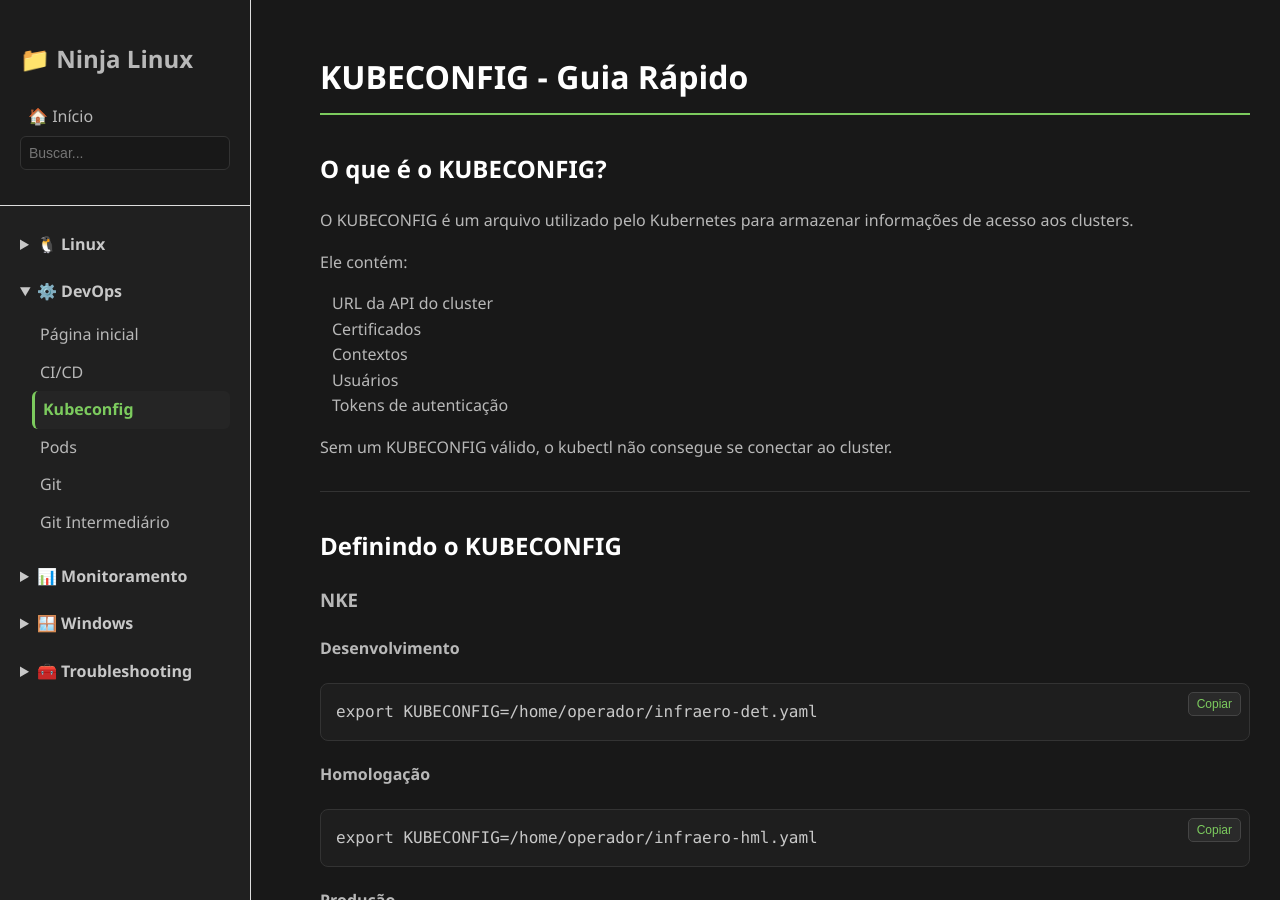
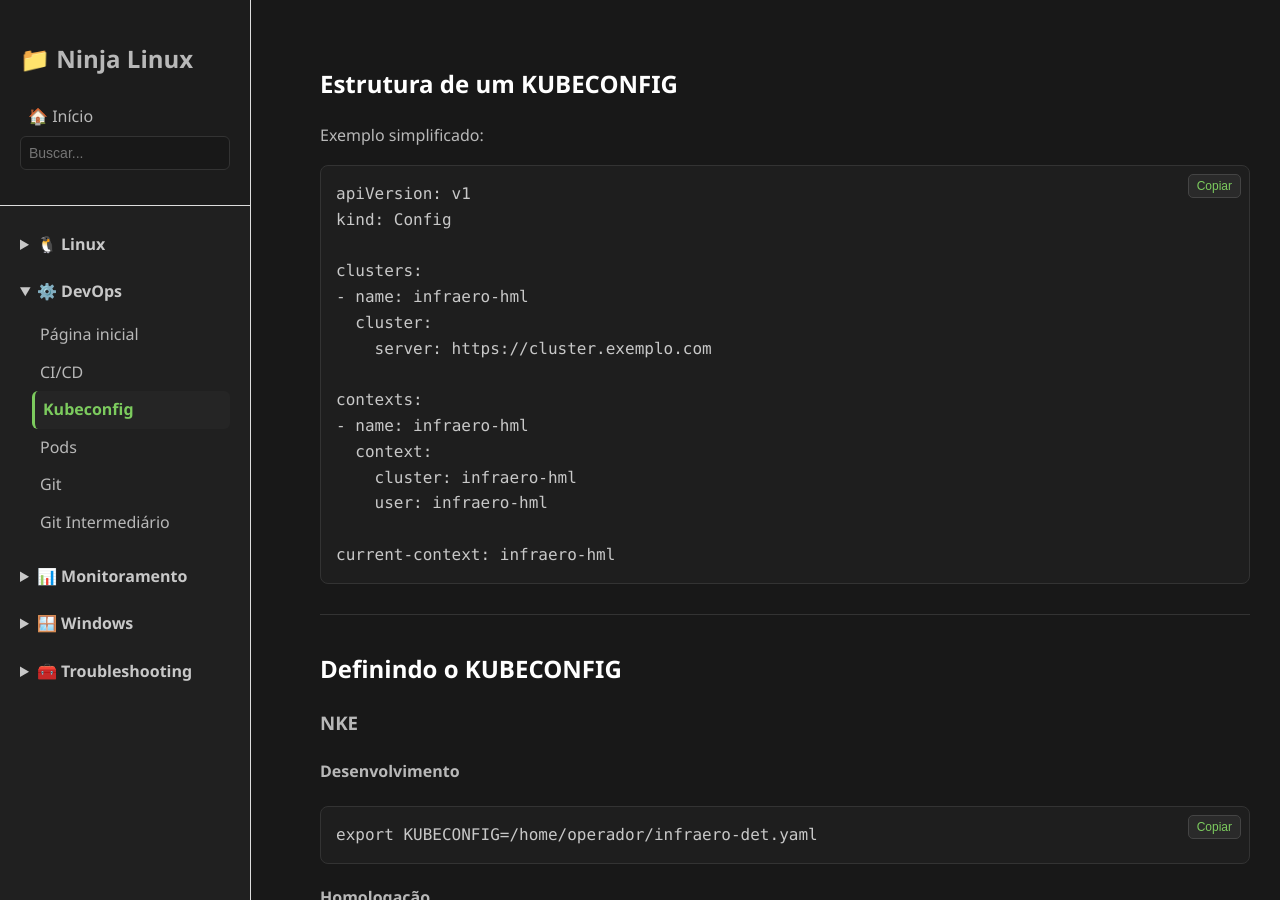
Before and after one commit to joaopedros111/ninja-linux, a Jekyll site: the page built from devops/kubeconfig.md, in a window 1280 px wide and 900 px high. Built offline with Jekyll 4.4.1, drawn with Linux system fonts in a browser that asks for light colours; our own code applies the rules of GitHub Pages for plain Markdown files; some of the changed text lies outside the part shown.

````diff
--- a/devops/kubeconfig.md
+++ b/devops/kubeconfig.md
@@ -1,18 +1,48 @@
-# KUBECONFIG - Guia Rápido
+---
 
-## O que é o KUBECONFIG?
+layout: default
+title: KUBECONFIG
+-----------------
+
+# ☸️ KUBECONFIG - Guia Rápido
+
+## Introdução
 
 O KUBECONFIG é um arquivo utilizado pelo Kubernetes para armazenar informações de acesso aos clusters.
 
-Ele contém:
+Ele contém dados como:
 
-* URL da API do cluster
+* Endereço da API do cluster
 * Certificados
 * Contextos
 * Usuários
 * Tokens de autenticação
 
-Sem um KUBECONFIG válido, o kubectl não consegue se conectar ao cluster.
+Sem um KUBECONFIG válido, o `kubectl` não consegue se conectar ao cluster.
+
+---
+
+## Estrutura de um KUBECONFIG
+
+Exemplo simplificado:
+
+```yaml
+apiVersion: v1
+kind: Config
+
+clusters:
+- name: infraero-hml
+  cluster:
+    server: https://cluster.exemplo.com
+
+contexts:
+- name: infraero-hml
+  context:
+    cluster: infraero-hml
+    user: infraero-hml
+
+current-context: infraero-hml
+```
 
 ---
 
@@ -82,15 +112,24 @@
 
 ---
 
-## Listar contextos disponíveis
+## Listando os contextos
 
 ```bash
 kubectl config get-contexts
 ```
 
+Exemplo:
+
+```text
+CURRENT   NAME
+*         infraero-hml
+          infraero-prd
+          infraero-det
+```
+
 ---
 
-## Verificar conectividade
+## Testando acesso ao cluster
 
 Listar namespaces:
 
@@ -112,23 +151,49 @@
 
 ---
 
-## Consultar Pods
+## Comandos úteis
+
+Listar pods de todos os namespaces:
 
 ```bash
 kubectl get pods -A
 ```
 
-Listar pods de um namespace:
+Listar serviços:
 
 ```bash
-kubectl get pods -n <namespace>
+kubectl get svc -A
+```
+
+Listar ingress:
+
+```bash
+kubectl get ingress -A
+```
+
+Descrever um pod:
+
+```bash
+kubectl describe pod <pod>
+```
+
+Visualizar logs:
+
+```bash
+kubectl logs <pod>
+```
+
+Acessar um container:
+
+```bash
+kubectl exec -it <pod> -- bash
 ```
 
 ---
 
 ## Troubleshooting
 
-### Verificar variável carregada
+### Verificar KUBECONFIG carregado
 
 ```bash
 echo $KUBECONFIG
@@ -161,35 +226,34 @@
 User "system:unauthenticated" cannot get resource
 ```
 
-Causa identificada em ambiente corporativo:
+#### Causa
 
-* Token incorreto configurado no Jenkins ou Rancher
+O cluster recebeu uma requisição sem autenticação válida.
 
-Solução:
+#### Caso real
 
-* Gerar novo token
-* Atualizar credenciais
-* Executar novamente o deploy
+Durante um deploy via Jenkins foi retornado:
 
----
+```text
+User "system:unauthenticated" cannot get resource "clusters"
+```
 
-## Comandos úteis
+A causa foi uma credencial/token incorreto configurado no Jenkins.
 
-```bash
-kubectl get ns
-kubectl get nodes
-kubectl get pods -A
-kubectl get svc -A
-kubectl get ingress -A
-kubectl describe pod <pod>
-kubectl logs <pod>
-kubectl exec -it <pod> -- bash
-```
+#### Solução
+
+* Gerar novo token no Rancher
+* Atualizar a credencial utilizada pelo Jenkins
+* Executar novamente o pipeline
 
 ---
 
 ## Referências
 
-Documentação oficial:
+Documentação oficial Kubernetes:
 
 https://kubernetes.io/docs/concepts/configuration/organize-cluster-access-kubeconfig/
+
+---
+
+> 💡 Sempre valide o KUBECONFIG carregado antes de iniciar qualquer operação em homologação ou produção.
````
Also changed, not shown: other parts of devops/kubeconfig.md (+1 -1 lines).
